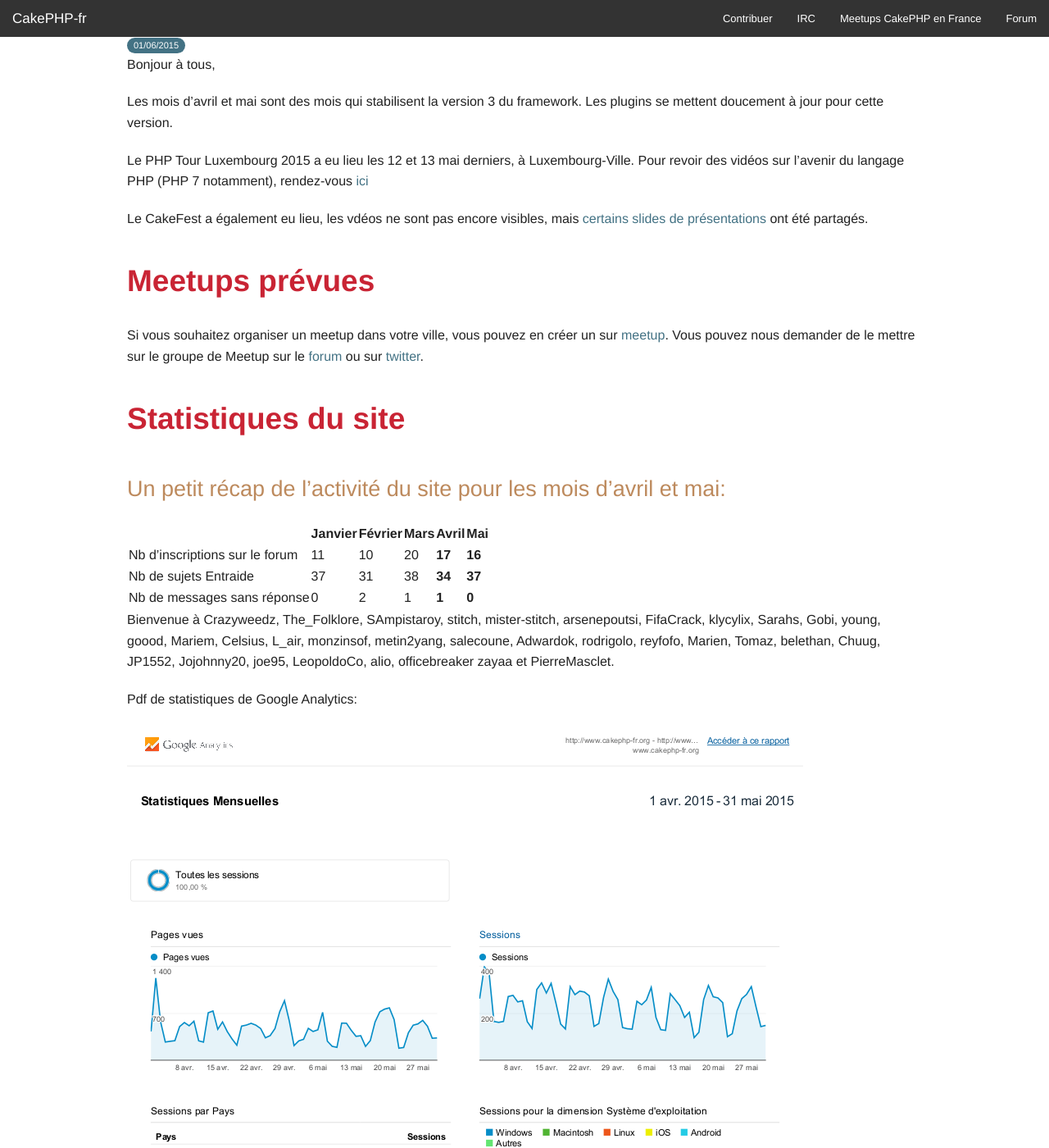
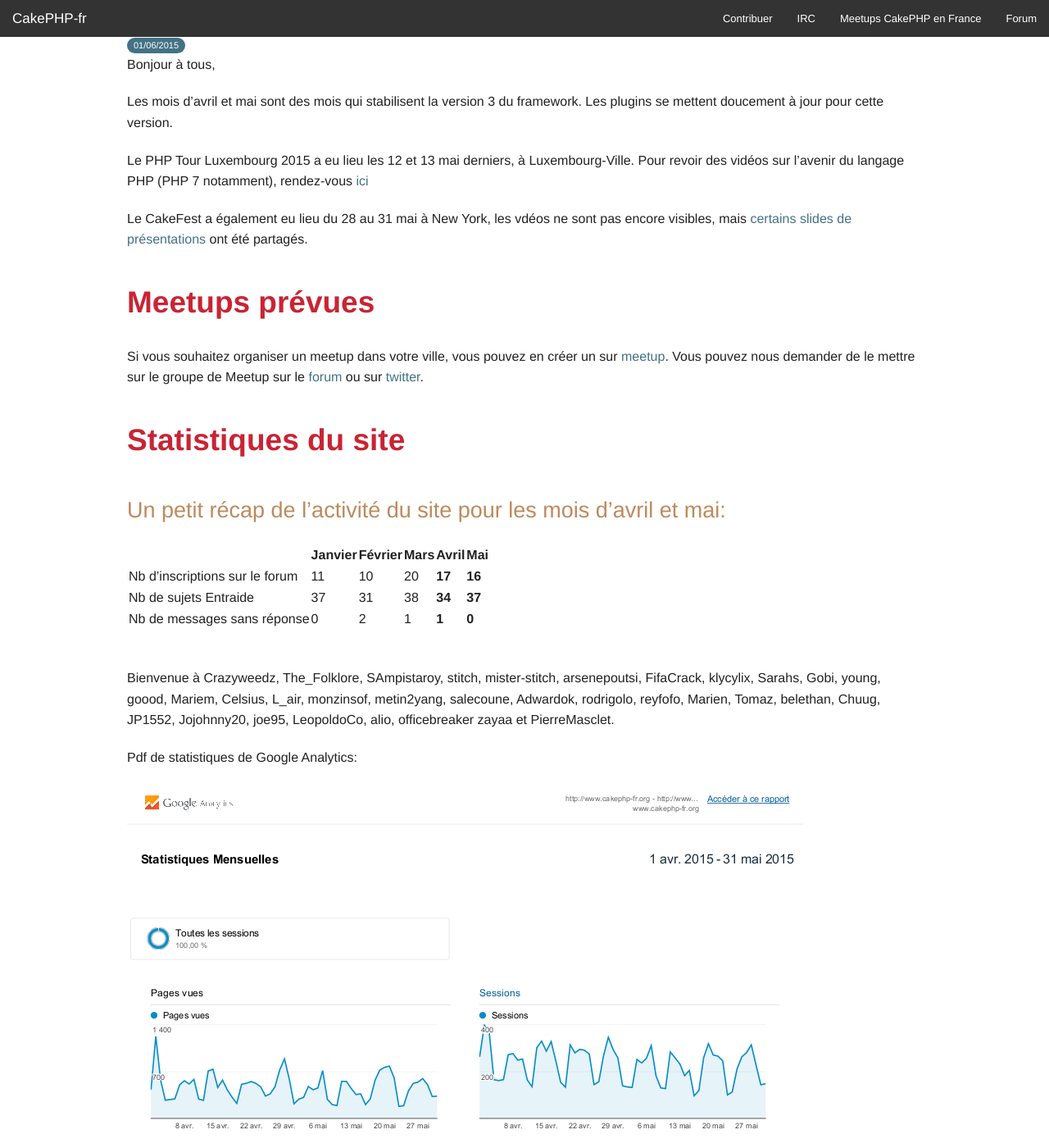
Before and after one commit to cakephp-fr/cakephp-fr.github.io, a Jekyll site: the page built from _posts/2015-06-01-newsletter-mai-juin-2015.md, in a window 1280 px wide and 1400 px high, scrolled down 274 px. Shown: the whole window at 82% size. Built offline with Jekyll 4.4.1, drawn with Linux system fonts in a browser that asks for light colours.

Commit message:
update js and css and small corrections to post

```diff
--- a/_posts/2015-06-01-newsletter-mai-juin-2015.md
+++ b/_posts/2015-06-01-newsletter-mai-juin-2015.md
@@ -14,7 +14,8 @@ Luxembourg-Ville.
 Pour revoir des vidéos sur l'avenir du langage PHP (PHP 7 notamment), rendez-vous
 [ici](https://www.youtube.com/playlist?list=PL9zDdgiGjkIc_1wnKTdU68dmVZ77ayPwW)
 
-Le CakeFest a également eu lieu, les vdéos ne sont pas encore visibles, mais
+Le CakeFest a également eu lieu du 28 au 31 mai à New York, les vdéos ne sont
+pas encore visibles, mais
 [certains slides de présentations](http://fr.slideshare.net/josezap1/agile-database-access)
 ont été partagés.
 
@@ -38,6 +39,8 @@ Statistiques du site
 |Nb d'inscriptions sur le forum   |   11   |   10    |    20    | **17** |  **16** |
 |Nb de sujets Entraide            |   37   |   31    |    38    | **34** |  **37** |
 |Nb de messages sans réponse      |   0    |   2     |    1     | **1**  |  **0**  |
+
+<br>
 
 Bienvenue à Crazyweedz, The_Folklore, SAmpistaroy, stitch, mister-stitch,
 arsenepoutsi, FifaCrack, klycylix, Sarahs, Gobi, young, goood, Mariem, Celsius,
```
Also changed, not shown: Gemfile.lock, css/app.min.css, js/app.min.js.
